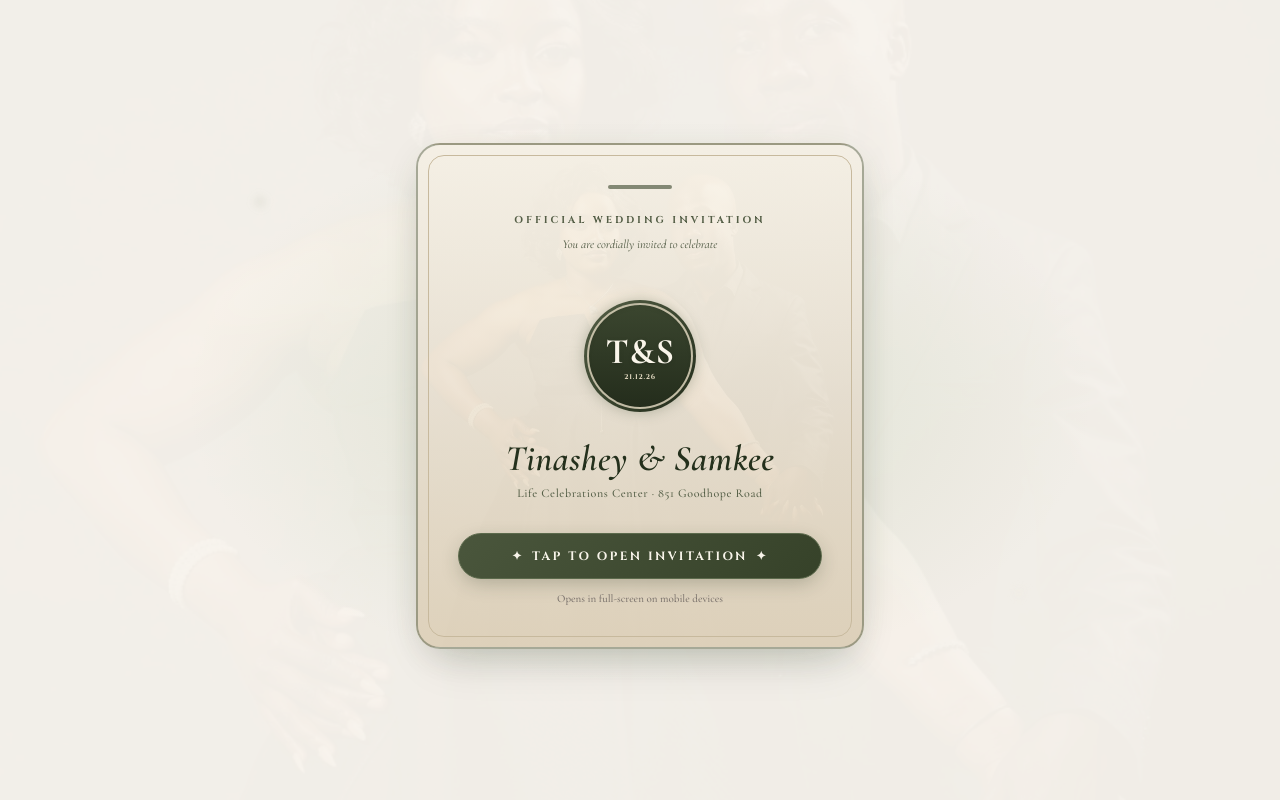
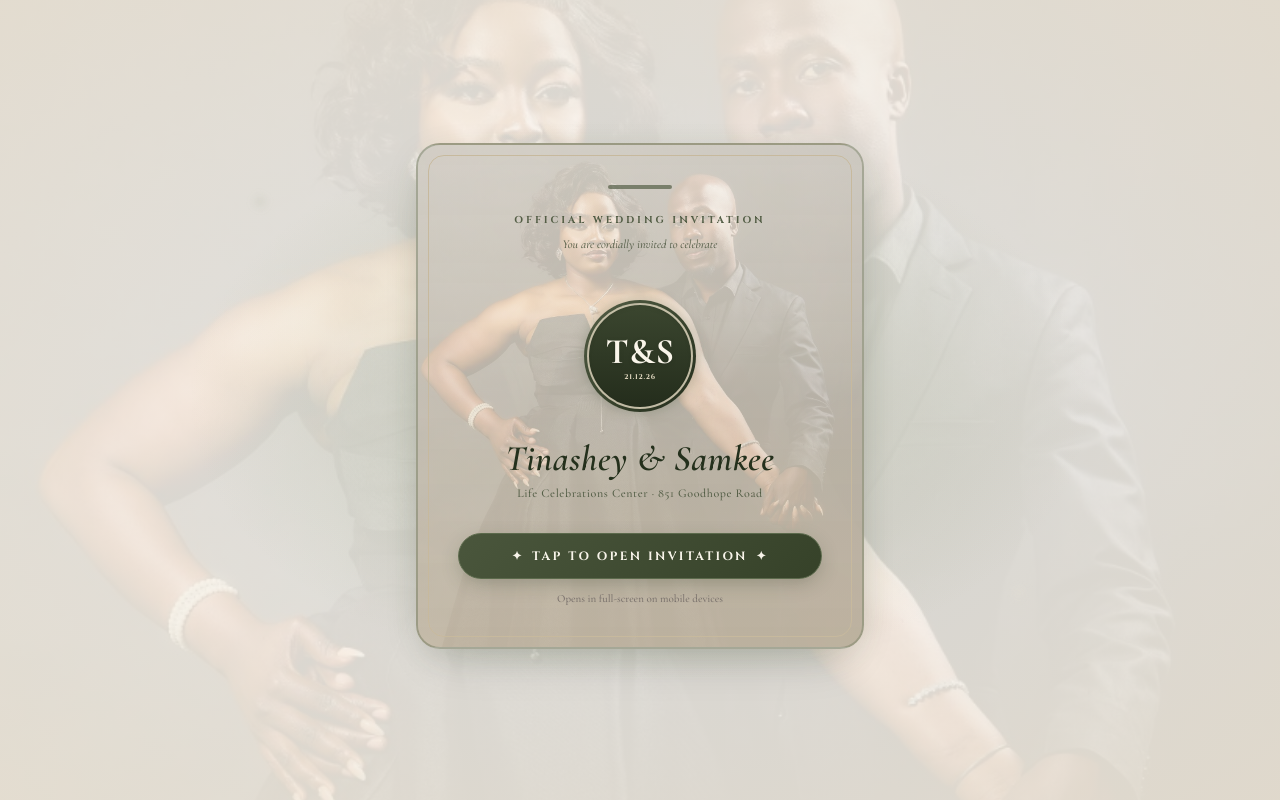
Before and after one commit to tatendavondo-lgtm/Mutandwas, a React (Vite) app: page / in a window 1280 px wide. Shown: the top 800 px of the page. Built offline with nearby package versions, Linux system fonts and the light colour scheme; no server answers; the database is empty; a web font is replaced by a local one.

Commit message:
Significantly boost couple background image visibility on envelope, card, and page backdrops

```diff
--- a/src/App.tsx
+++ b/src/App.tsx
@@ -329,19 +329,20 @@ export default function App() {
 
   return (
     <div className="min-h-screen bg-[#EFE7D8] text-[#24301C] flex flex-col font-sans selection:bg-[#545E46] selection:text-[#FAF5EA] safe-pb relative overflow-x-hidden">
-      {/* Ambient faint couple portrait backdrop - only on guest views */}
+      {/* Visible romantic couple backdrop across the entire page */}
       {currentView !== 'gate' && currentView !== 'admin' && (
         <>
           <div
-            className="fixed inset-0 pointer-events-none select-none z-0 opacity-15 scale-105"
+            className="fixed inset-0 pointer-events-none select-none z-0 scale-105"
             style={{
               backgroundImage: `url(${currentBackdropUrl})`,
               backgroundPosition: 'center 20%',
               backgroundSize: 'cover',
               backgroundRepeat: 'no-repeat',
+              opacity: 0.30,
             }}
           />
-          <div className="fixed inset-0 bg-gradient-to-b from-[#EFE7D8]/80 via-[#EFE7D8]/85 to-[#EFE7D8]/92 pointer-events-none z-0" />
+          <div className="fixed inset-0 bg-gradient-to-b from-[#EFE7D8]/60 via-[#EFE7D8]/70 to-[#EFE7D8]/80 pointer-events-none z-0" />
         </>
       )}
 
--- a/src/components/EnvelopeUnveil.tsx
+++ b/src/components/EnvelopeUnveil.tsx
@@ -97,17 +97,18 @@ export const EnvelopeUnveil: React.FC<EnvelopeUnveilProps> = ({
       onTouchEnd={handleOpenEnvelope}
       className="fixed inset-0 z-50 bg-[#F8F5EE] flex items-center justify-center p-4 select-none overflow-hidden safe-pb safe-pt cursor-pointer"
     >
-      {/* Faint couple backdrop across envelope unveil screen */}
+      {/* Visible couple backdrop across envelope unveil screen */}
       <div
-        className="absolute inset-0 pointer-events-none select-none z-0 opacity-15"
+        className="absolute inset-0 pointer-events-none select-none z-0"
         style={{
           backgroundImage: `url(${envelopeBgImage})`,
-          backgroundPosition: 'center 35%',
+          backgroundPosition: 'center 30%',
           backgroundSize: 'cover',
           backgroundRepeat: 'no-repeat',
+          opacity: 0.35,
         }}
       />
-      <div className="absolute inset-0 bg-[#F8F5EE]/82 pointer-events-none z-0" />
+      <div className="absolute inset-0 bg-radial from-[#F8F5EE]/45 via-[#F8F5EE]/65 to-[#EFE7D8]/80 pointer-events-none z-0" />
 
       {/* Background ambient lighting */}
       <div className="absolute inset-0 bg-radial from-[#A0B98A]/25 via-transparent to-transparent pointer-events-none" />
@@ -118,19 +119,19 @@ export const EnvelopeUnveil: React.FC<EnvelopeUnveilProps> = ({
 
       {/* Royal Silk Cream Envelope Card */}
       <div
-        className={`w-full max-w-sm sm:max-w-md bg-gradient-to-b from-[#FAF5EA] via-[#EFE7D8] to-[#E3D6BF] border-2 border-[#545E46]/50 rounded-3xl p-7 sm:p-10 text-center text-[#24301C] shadow-2xl relative transition-all duration-700 gold-box-glow overflow-hidden cursor-pointer ${
+        className={`w-full max-w-sm sm:max-w-md bg-gradient-to-b from-[#FAF5EA]/90 via-[#EFE7D8]/85 to-[#E3D6BF]/90 border-2 border-[#545E46]/50 rounded-3xl p-7 sm:p-10 text-center text-[#24301C] shadow-2xl relative transition-all duration-700 gold-box-glow overflow-hidden cursor-pointer ${
           isOpening ? 'scale-105 opacity-0 -translate-y-8' : 'scale-100 opacity-100 translate-y-0'
         }`}
       >
-        {/* Faint Couple Backdrop inside Envelope Card */}
+        {/* Visible Couple Backdrop inside Envelope Card */}
         <div className="absolute inset-0 pointer-events-none select-none overflow-hidden z-0">
           <img
             src={envelopeBgImage}
             alt="Tinashey & Samkee"
             className="w-full h-full object-cover object-center scale-105"
-            style={{ opacity: 0.18 }}
+            style={{ opacity: 0.38 }}
           />
-          <div className="absolute inset-0 bg-gradient-to-b from-[#FAF5EA]/85 via-[#EFE7D8]/75 to-[#E3D6BF]/85" />
+          <div className="absolute inset-0 bg-gradient-to-b from-[#FAF5EA]/50 via-[#EFE7D8]/40 to-[#E3D6BF]/55" />
         </div>
 
         {/* Inner border */}
--- a/src/components/InvitationCard.tsx
+++ b/src/components/InvitationCard.tsx
@@ -32,15 +32,15 @@ export const InvitationCard: React.FC<InvitationCardProps> = ({
 
       {/* Royal Wedding Invitation Card - Authentic Silk Cream & Botanical Olive Green */}
       <section className="relative bg-gradient-to-b from-[#FAF5EA] via-[#EFE7D8] to-[#E3D7C1] border-2 border-[#545E46]/50 rounded-2xl sm:rounded-3xl gold-box-glow p-4 xs:p-6 sm:p-12 text-center text-[#24301C] overflow-hidden shadow-2xl">
-        {/* Faint Couple Photographic Watermark Backdrop */}
+        {/* Visible Couple Photographic Backdrop */}
         <div className="absolute inset-0 pointer-events-none select-none overflow-hidden z-0">
           <img
             src={bgImage}
             alt={config.coupleNames}
             className="w-full h-full object-cover object-center scale-105"
-            style={{ opacity: 0.16 }}
+            style={{ opacity: 0.35 }}
           />
-          <div className="absolute inset-0 bg-gradient-to-b from-[#FAF5EA]/85 via-[#EFE7D8]/75 to-[#E3D7C1]/85" />
+          <div className="absolute inset-0 bg-gradient-to-b from-[#FAF5EA]/50 via-[#EFE7D8]/40 to-[#E3D7C1]/55" />
         </div>
 
         {/* Inner Delicate Inset Silk Cream Hairline Border */}
```
